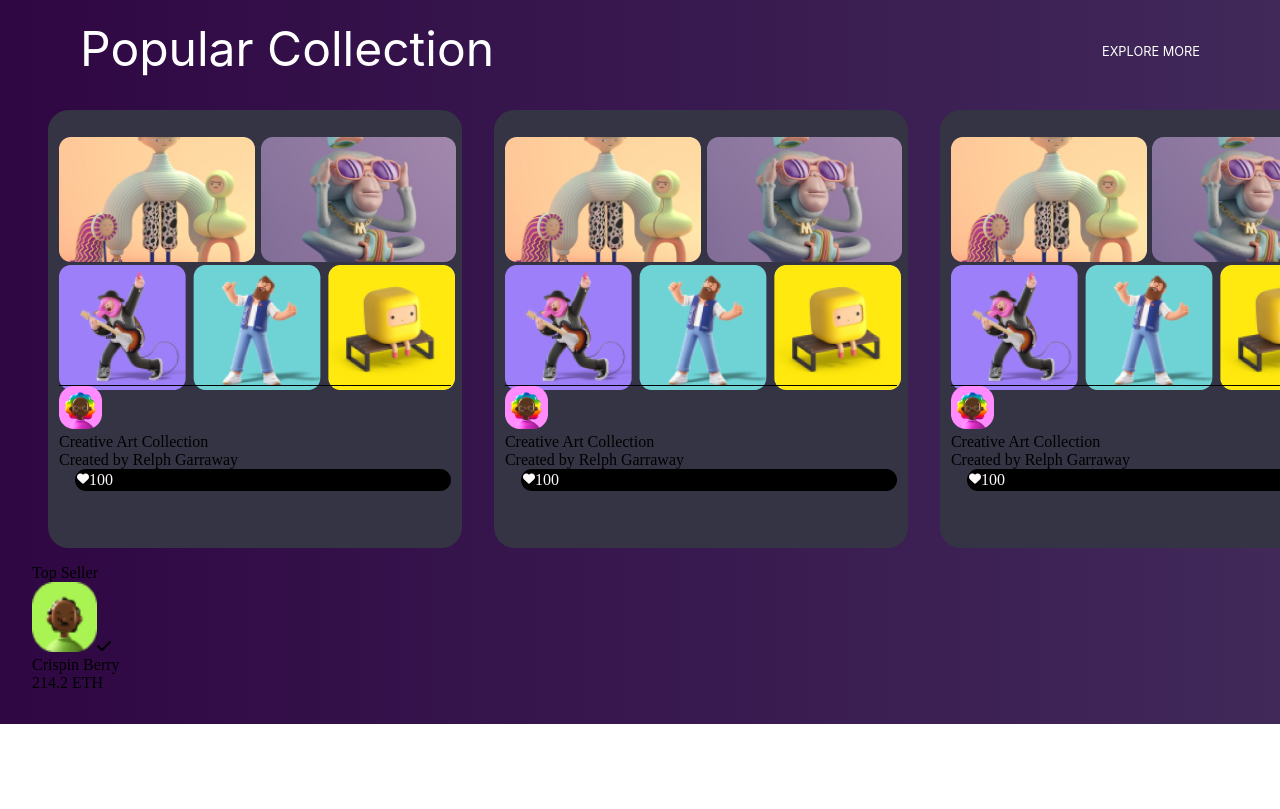
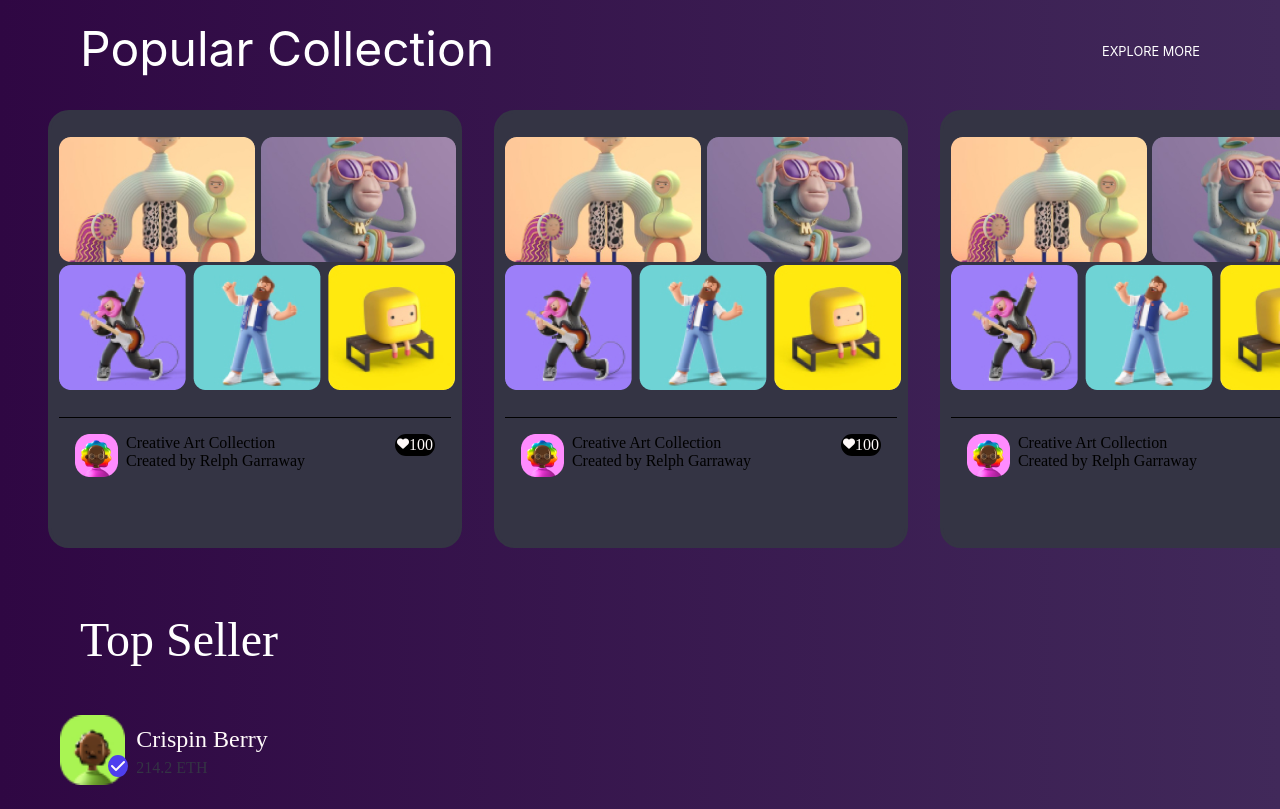
Before and after one commit to EhsanGheychisaz/NFT-project, a plain HTML site: page index.html in a window 1280 px wide. Shown: the part 1702-2511 px from the top of the page. Before the commit the page ends 2426 px from the top, so only its background shows below. Drawn offline with nearby package versions, Linux system fonts and the light colour scheme; a web font is replaced by a local one.

Commit message:
Update collection.css

```diff
--- a/css/collection.css
+++ b/css/collection.css
@@ -69,3 +69,58 @@
     justify-content: space-between;
     align-items: flex-start;
 }
+.collection-main-card--footer-over{
+    display: flex;
+    flex-direction: row;
+    justify-content: space-between;
+    align-items: flex-start;
+    margin: 1rem
+}
+.main--footer-text{
+    display: flex;
+    flex-direction: row;
+    justify-content: flex-start;
+    align-items: flex-start;
+}
+.collection-main-card--footer{
+    margin-top: 2rem;
+}
+.main--footer-text img{
+    margin-right: 0.5rem;
+}
+.topseller-head{
+    color: #ffff;
+    font-size: 3rem;
+    margin: 3rem;
+}
+.topseller-main-card{
+    width: 20rem;
+    display: flex;
+    flex-direction: row;
+    justify-content: space-around;
+    align-items: flex-start;
+}
+#topseller-main-card-img-img{
+    position: absolute;
+    z-index: 10;
+}
+#topseller-main-card-img-icon{
+    z-index: 50;
+    position: relative;
+    top: 2.5rem;
+    left: 3rem;
+    border: solid 0.2rem #4e3fee;
+    border-radius: 100% 100% 100% 100%;
+    color: snow;
+    background-color: #4e3fee;
+}
+.topseller-main-card-text{
+    color: snow;
+    font-size: 1.5rem;
+    margin-top: 0.7rem;
+}
+.topseller-main-card-text-p2{
+    font-size: 1rem;
+    margin-top: 0.4rem;
+    color: #343444;
+}
```
